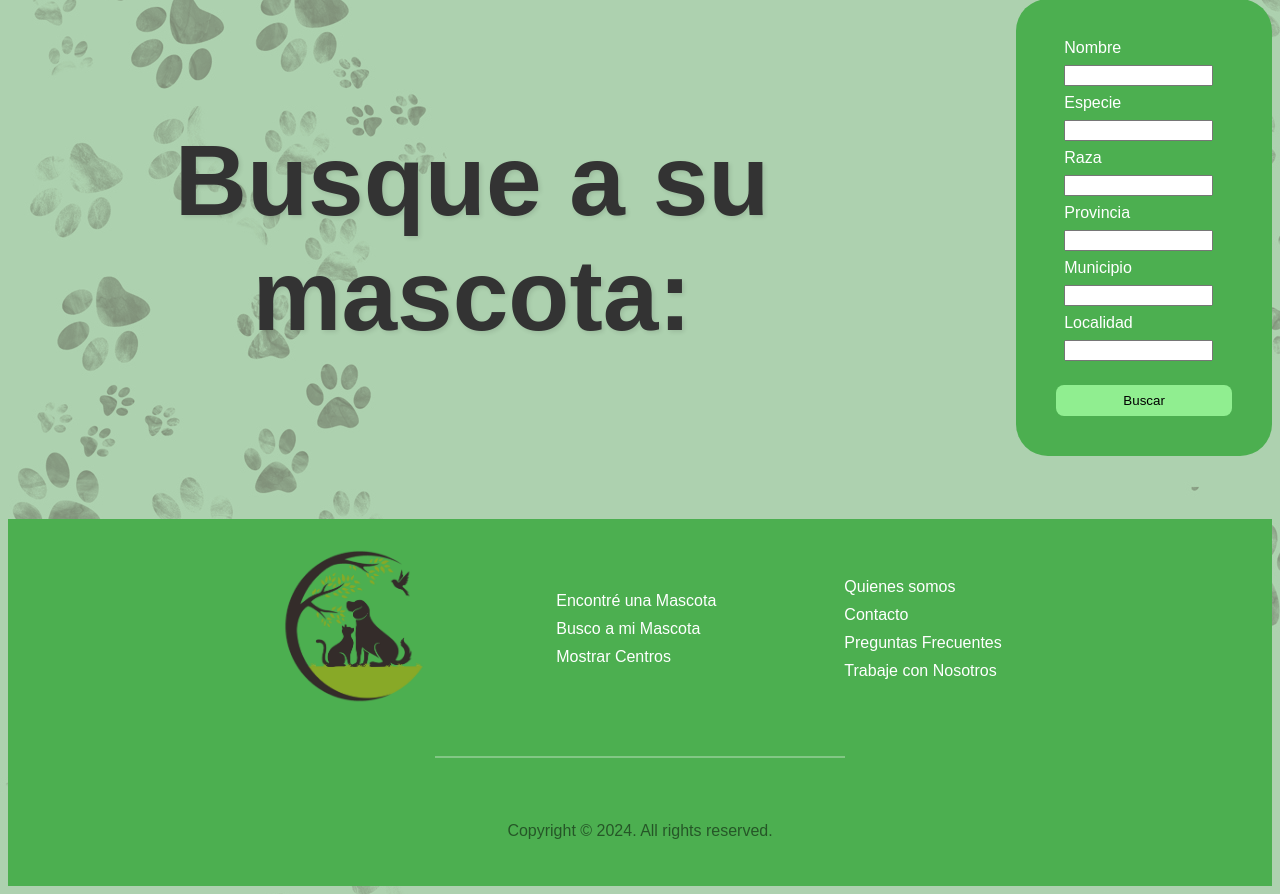
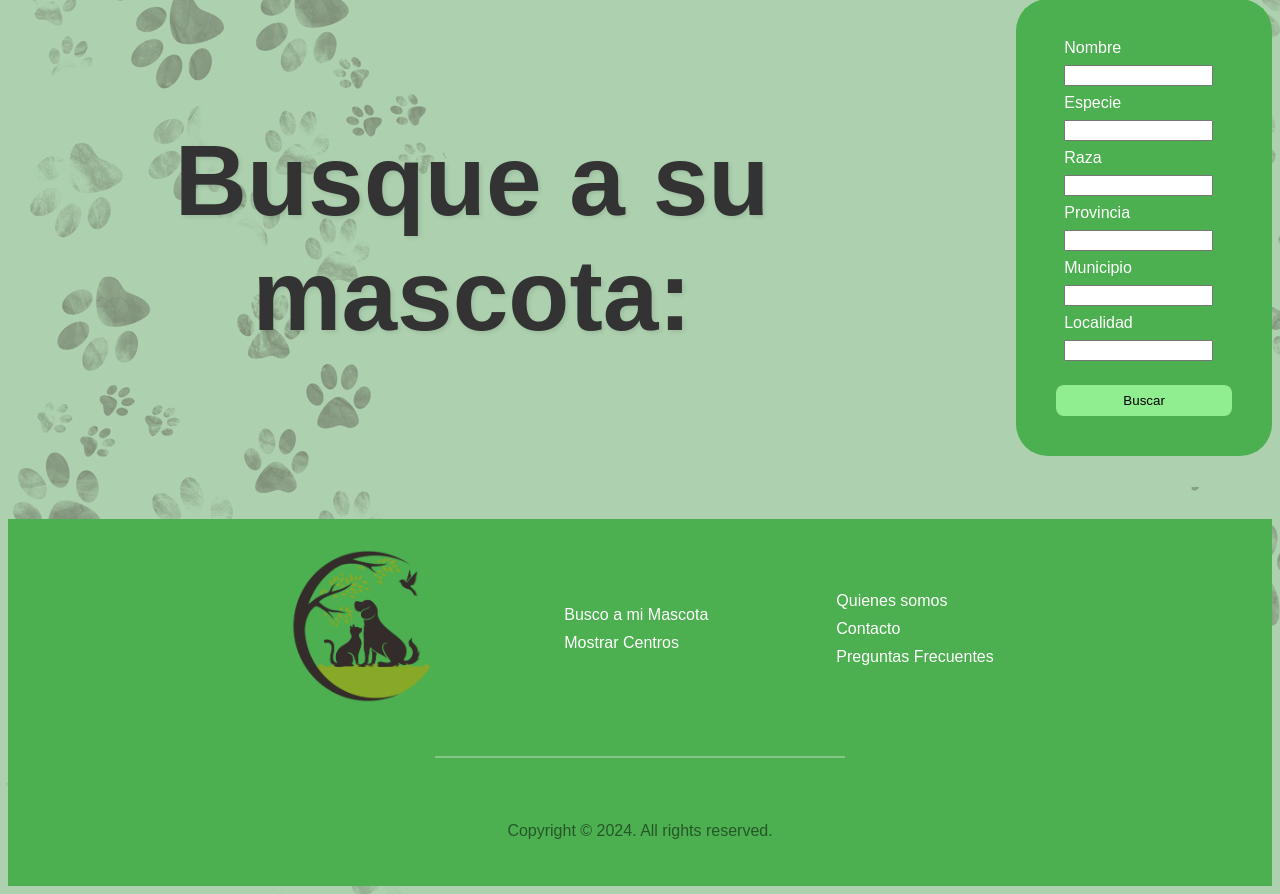
Before and after one commit to TomasPlaHozikian/TP-Mascotas-Perdidas, a Flask app: page /busqueda in a window 1280 px wide. Shown: the part 167-1061 px from the top of the page. Run offline with Flask 3, Linux system fonts and the light colour scheme; some libraries are stand-ins or nearby versions.

Commit message:
Agregado icono y eliminados liks, trabaje con nosotros y encontre una mascota

```diff
--- a/Front End/templates/base.html
+++ b/Front End/templates/base.html
@@ -2,6 +2,7 @@
 <html>
 
 <head>
+  <link rel="icon" href="{{ url_for('static', filename='images/logo.png') }}" type="image/x-icon">
   <link rel="stylesheet" type="text/css" href="{{ url_for('static', filename='css/reset.css') }}">
   <link rel="stylesheet" type="text/css" href="{{ url_for('static', filename='css/styles.css') }}">
 
@@ -41,7 +42,6 @@
       <a href="{{ url_for('home') }}"><img class="logoFooter"
           src="{{ url_for('static', filename='/images/logo.png')}}"></a>
       <ul>
-        <li><a href="#">Encontré una Mascota</a></li>
         <li><a href="{{url_for('buscar')}}">Busco a mi Mascota</a></li>
         <li><a href="{{url_for('ver_centro')}}">Mostrar Centros</a></li>
       </ul>
@@ -49,7 +49,6 @@
         <li><a href="{{url_for('quienes_somos')}}">Quienes somos</a></li>
         <li><a href="{{url_for('contacto')}}">Contacto</a></li>
         <li><a href="{{url_for('preguntas_frecuentes')}}">Preguntas Frecuentes</a></li>
-        <li><a href="#">Trabaje con Nosotros</a></li>
       </ul>
     </div>
     <hr>
```
